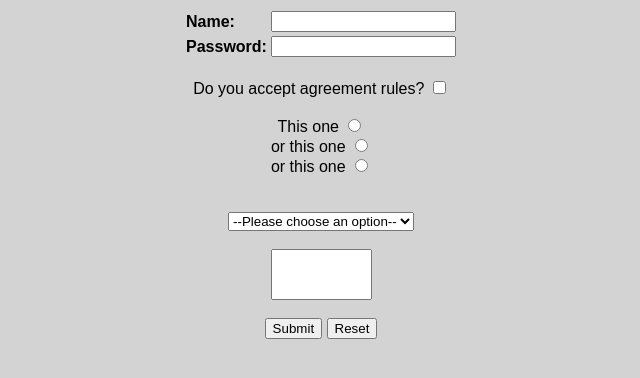
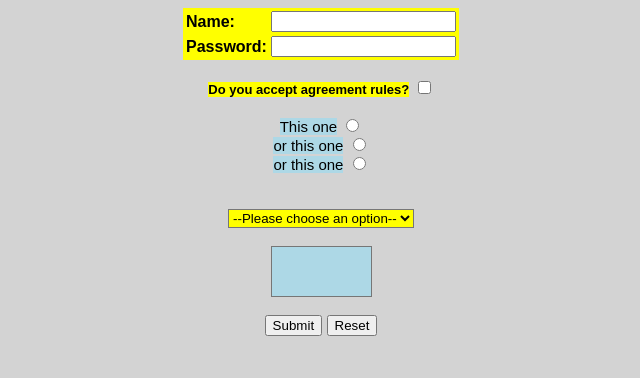
Before and after one commit to Keto1337/TIN, a plain HTML site: page Lab2/TIN_lab2.html in a window 1280 px wide. Shown: the whole page, without its empty margins (319-959 px from the left). Drawn offline with Linux system fonts and the light colour scheme.

Commit message:
Update TIN_lab2styles.css

```diff
--- a/Lab2/TIN_lab2styles.css
+++ b/Lab2/TIN_lab2styles.css
@@ -5,3 +5,24 @@ body {
 form {
 	font-family: sans-serif;
 }
+
+label.check{
+	font-size: 13;
+	font-weight: bold;
+}
+
+th{
+	font-size: 16;
+}
+
+#mandatory{
+	background-color: yellow;
+}
+
+#other{
+	background-color: lightblue;
+}
+
+#radio{
+	font-size: 15;
+}
```
